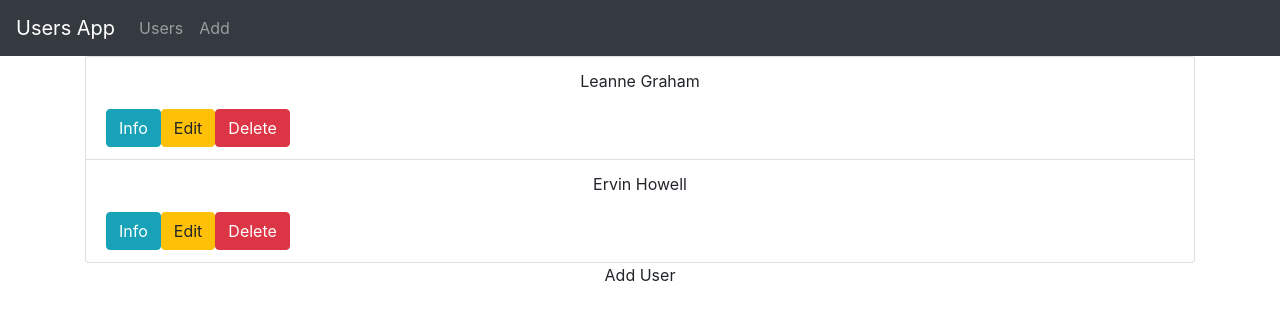
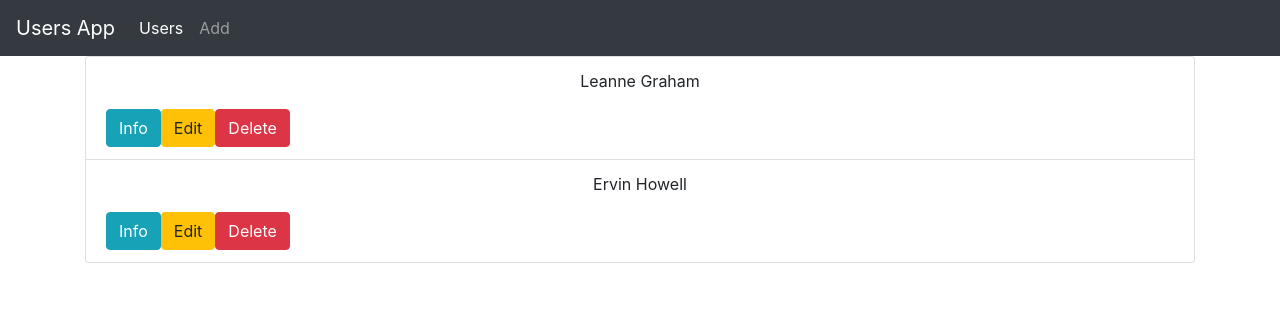
Before and after one commit to osonmez/react-user-app-redux-thunk-testing-with-jest-enzyme, a React (Create React App) app: page / in a window 1280 px wide. Shown: the top 320 px of the page. Built offline with nearby package versions, Linux system fonts and the light colour scheme.

Commit message:
routes added

```diff
--- a/src/App.js
+++ b/src/App.js
@@ -4,7 +4,7 @@ import './App.css';
 import Layout from './hoc/Layout/Layout';
 import Users from './containers/Users/Users';
 import AddUser from './containers/AddUser/AddUser';
-import { BrowserRouter } from 'react-router-dom';
+import { BrowserRouter, Route } from 'react-router-dom';
 
 class App extends Component {
 
@@ -15,8 +15,8 @@ class App extends Component {
       <BrowserRouter>
         <div className="App" data-test="app">
           <Layout>
-            <Users />
-            <AddUser />
+            <Route path="/" exact component={Users} />
+            <Route path="/add" component={AddUser} />
           </Layout>
         </div>
       </BrowserRouter>
--- a/src/hoc/Layout/Layout.js
+++ b/src/hoc/Layout/Layout.js
@@ -6,6 +6,7 @@ import Nav from 'react-bootstrap/Nav';
 import Container from 'react-bootstrap/Container';
 import Row from 'react-bootstrap/Row';
 import Col from 'react-bootstrap/Col';
+import { withRouter } from "react-router";
 
 class Layout extends Component {
 
@@ -16,8 +17,10 @@ class Layout extends Component {
                     <Navbar.Brand href="/users">Users App</Navbar.Brand>
                     <Navbar.Toggle aria-controls="responsive-navbar-nav" />
                     <Navbar.Collapse id="responsive-navbar-nav">
-                        <Nav className="mr-auto">
-                            <Nav.Link href="/users">Users</Nav.Link>
+                        <Nav
+                        className="mr-auto"
+                        activeKey={this.props.location.pathname}>
+                            <Nav.Link href="/">Users</Nav.Link>
                             <Nav.Link href="/add">Add</Nav.Link>
                         </Nav>
                     </Navbar.Collapse>
@@ -34,4 +37,4 @@ class Layout extends Component {
     }
 }
 
-export default Layout;
+export default withRouter(Layout);
```
